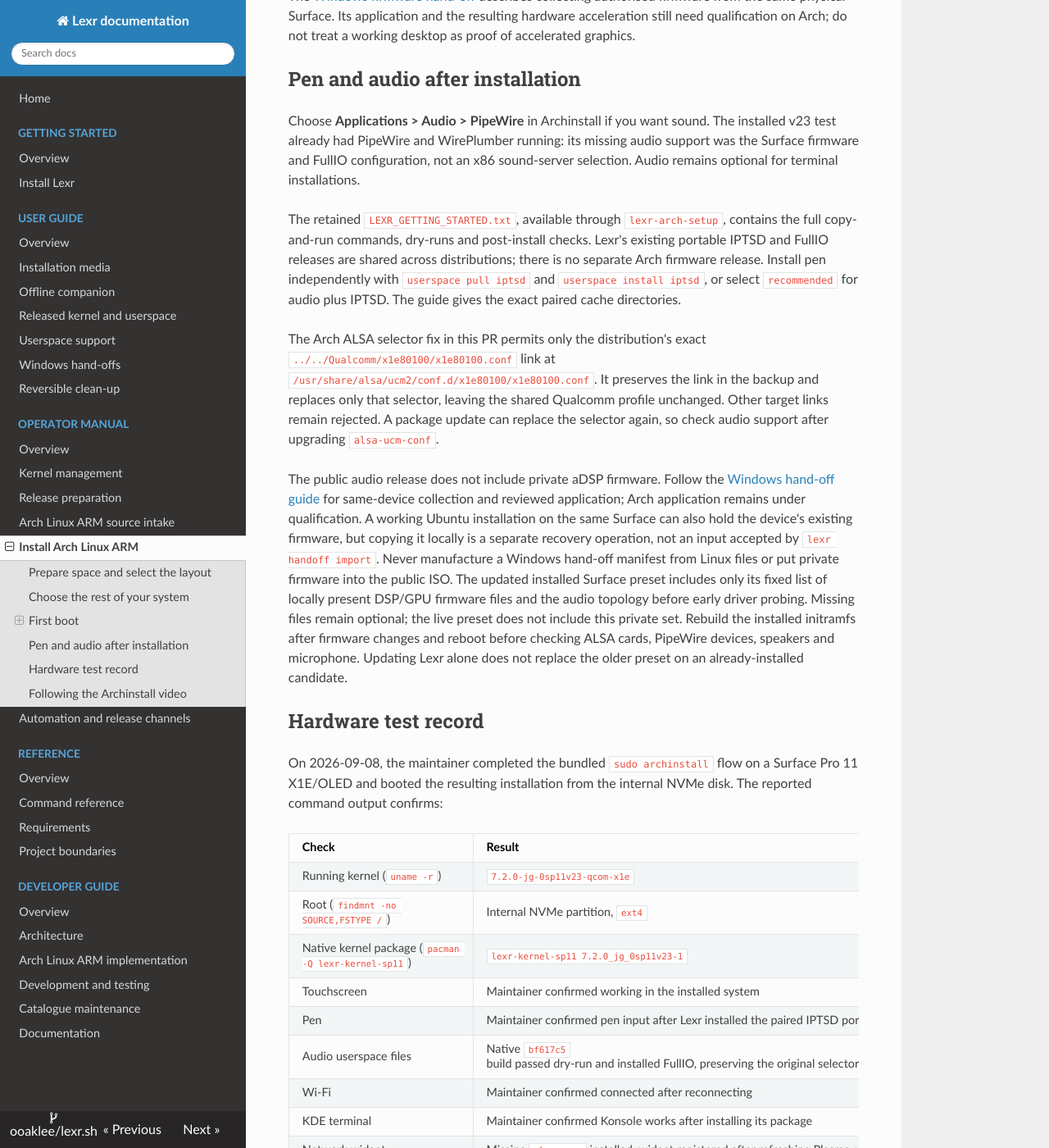
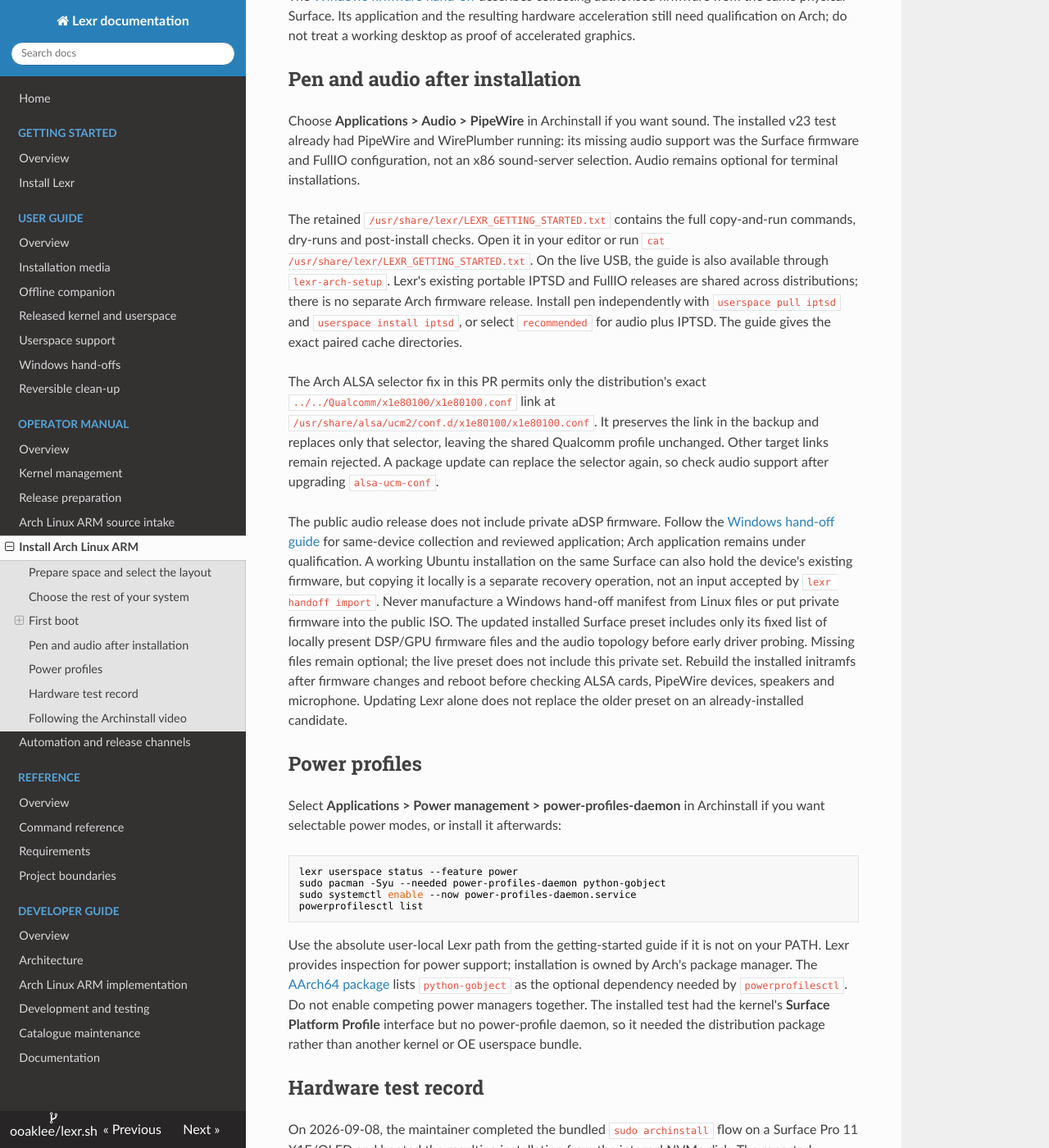
Before and after one commit to ooaklee/lexr.sh, an MkDocs documentation site: the page built from docs/operator-manual/arch-linux-arm-install.md, in a window 1280 px wide and 1400 px high, scrolled down 3325 px. Shown: the whole window at 82% size. Built offline with MkDocs 1.6.1, drawn with Linux system fonts in a browser that asks for light colours; nearby versions of some CDN libraries; some of the changed text lies outside the part shown.

Commit message:
docs(arch): add verified power-profile setup

````diff
--- a/docs/operator-manual/arch-linux-arm-install.md
+++ b/docs/operator-manual/arch-linux-arm-install.md
@@ -164,8 +164,10 @@ The installed v23 test already had PipeWire and WirePlumber running: its missing
 audio support was the Surface firmware and FullIO configuration, not an x86
 sound-server selection. Audio remains optional for terminal installations.
 
-The retained `LEXR_GETTING_STARTED.txt`, available through `lexr-arch-setup`,
-contains the full copy-and-run commands, dry-runs and post-install checks.
+The retained `/usr/share/lexr/LEXR_GETTING_STARTED.txt` contains the full
+copy-and-run commands, dry-runs and post-install checks. Open it in your editor
+or run `cat /usr/share/lexr/LEXR_GETTING_STARTED.txt`. On the live USB, the guide
+is also available through `lexr-arch-setup`.
 Lexr's existing portable IPTSD and FullIO releases are shared across distributions;
 there is no separate Arch firmware release. Install pen independently with
 `userspace pull iptsd` and `userspace install iptsd`, or select `recommended`
@@ -192,6 +194,26 @@ private set. Rebuild the installed initramfs after firmware changes and reboot
 before checking ALSA cards, PipeWire devices, speakers and microphone. Updating
 Lexr alone does not replace the older preset on an already-installed candidate.
 
+## Power profiles
+
+Select **Applications > Power management > power-profiles-daemon** in
+Archinstall if you want selectable power modes, or install it afterwards:
+
+```bash
+lexr userspace status --feature power
+sudo pacman -Syu --needed power-profiles-daemon python-gobject
+sudo systemctl enable --now power-profiles-daemon.service
+powerprofilesctl list
+```
+
+Use the absolute user-local Lexr path from the getting-started guide if it is
+not on your PATH. Lexr provides inspection for power support; installation is
+owned by Arch's package manager. The [AArch64 package](https://archlinuxarm.org/packages/aarch64/power-profiles-daemon) lists `python-gobject` as
+the optional dependency needed by `powerprofilesctl`. Do not enable competing
+power managers together. The installed test had the kernel's **Surface Platform
+Profile** interface but no power-profile daemon, so it needed the distribution
+package rather than another kernel or OE userspace bundle.
+
 ## Hardware test record
 
 On 2026-09-08, the maintainer completed the bundled `sudo archinstall` flow on a
@@ -205,8 +227,10 @@ NVMe disk. The reported command output confirms:
 | Native kernel package (`pacman -Q lexr-kernel-sp11`) | `lexr-kernel-sp11 7.2.0_jg_0sp11v23-1` |
 | Touchscreen | Maintainer confirmed working in the installed system |
 | Pen | Maintainer confirmed pen input after Lexr installed the paired IPTSD portable userspace |
-| Audio userspace files | Native `bf617c5` build passed dry-run and installed FullIO, preserving the original selector link in backup and the shared Qualcomm profile unchanged; playback/microphone testing pending |
+| Audio userspace files | Native `bf617c5` build passed dry-run and installed FullIO, preserving the original selector link in backup and the shared Qualcomm profile unchanged |
+| Audio early firmware | Six existing same-device aDSP files and FullIO topology verified by hash in the rebuilt installed initramfs; GRUB unchanged; playback/microphone testing pending reboot |
 | Wi-Fi | Maintainer confirmed connected after reconnecting |
+| Power profiles | Standard daemon enabled; power-saver, balanced and performance each verified against kernel readback; original low-power setting restored |
 | KDE terminal | Maintainer confirmed Konsole works after installing its package |
 | Network widget | Missing `plasma-nm` installed; widget registered after refreshing Plasma, visual check pending |
 | File manager | Missing Dolphin installed; process and directory handler verified, visual check pending |
````
Also changed, not shown: 1 other file.
